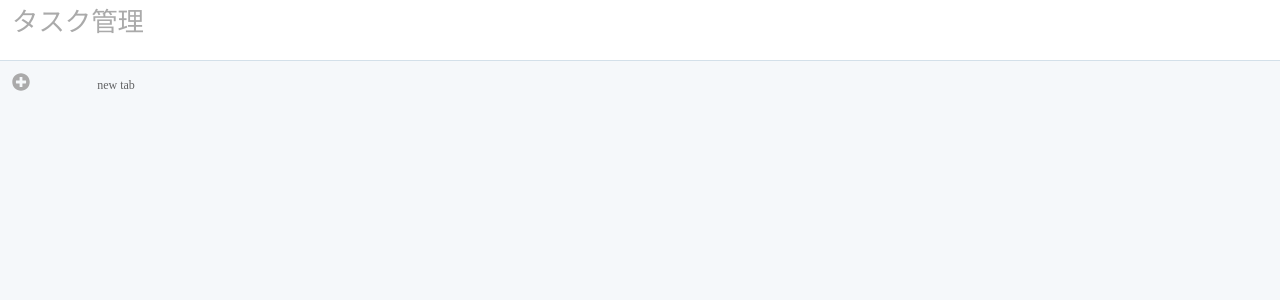
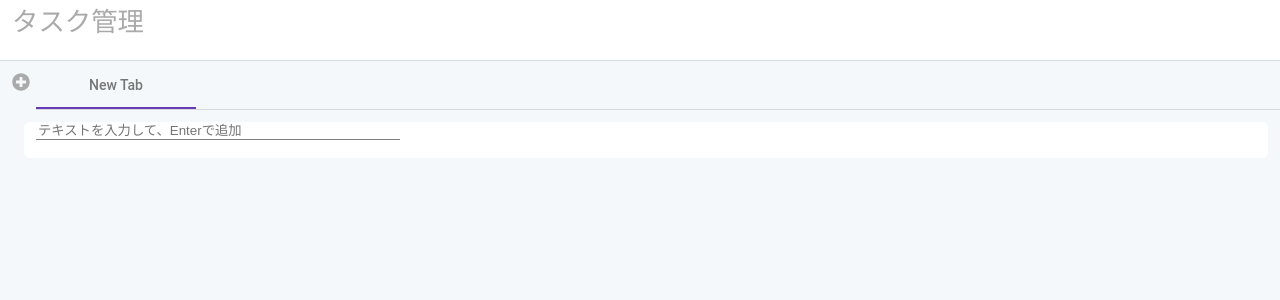
Before and after one commit to FatmanBros/kyakusys, an Angular app: page / in a window 1280 px wide. Both pictures are taken after a click on the icon 21 px from the left and 82 px from the top of the page. Shown: the top 300 px of the page. Built offline with nearby package versions, Linux system fonts and the light colour scheme.

Commit message:
fix: 行毎の処理を修正

```diff
--- a/src/app/app-routing.module.ts
+++ b/src/app/app-routing.module.ts
@@ -1,8 +1,11 @@
 import { NgModule } from '@angular/core';
 import { Routes, RouterModule } from '@angular/router';
+import { TaskComponent } from './components/task/task.component';
 
 
-const routes: Routes = [];
+const routes: Routes = [
+  { path: "", component: TaskComponent }
+];
 
 @NgModule({
   imports: [RouterModule.forRoot(routes)],
--- a/src/app/components/task/board/board.component.html
+++ b/src/app/components/task/board/board.component.html
@@ -1,9 +1,7 @@
 <!-- タブ -->
 <ky-icon [icon]="icons.plus_circle" class="add-icon" (onClick)="addTab()"></ky-icon>
-<mat-tab-group class="inline-block">
-  <ng-container *ngFor="let tab of tabs">
-    <mat-tab [label]="tab.title">
-      <app-task-content [content]="tab"></app-task-content>
-    </mat-tab>
-  </ng-container>
+<mat-tab-group #matTab class="inline-block">
+  <mat-tab *ngFor="let tab of tabs" [label]="tab.title">
+    <app-task-content [tab]="tab"></app-task-content>
+  </mat-tab>
 </mat-tab-group>
--- a/src/app/components/task/board/board.component.ts
+++ b/src/app/components/task/board/board.component.ts
@@ -1,8 +1,8 @@
-import { Component, OnInit } from '@angular/core';
+import { Component, OnInit, ViewChild, ChangeDetectorRef } from '@angular/core';
 import { IconConstants } from 'src/app/constants/icon.constants';
 import { TaskTabParams } from 'src/app/params/task.params';
-import { TaskType } from 'src/app/enum/task-type.enum';
 import { TaskConstants } from 'src/app/constants/task.constants';
+import { MatTabGroup } from '@angular/material/tabs';
 
 @Component({
   selector: 'app-task-board',
@@ -13,9 +13,12 @@ export class TaskBoardComponent implements OnInit {
 
   public icons: typeof IconConstants = IconConstants;
 
+  @ViewChild('matTab')
+  public matTab: MatTabGroup;
+
   public tabs: TaskTabParams[] = [];
 
-  constructor() { }
+  constructor(private detecotr: ChangeDetectorRef) { }
 
   ngOnInit(): void {
   }
@@ -23,9 +26,10 @@ export class TaskBoardComponent implements OnInit {
   public addTab() {
     // タブ追加
     let newTab: TaskTabParams = new TaskTabParams();
-    newTab.title = "new tab";
-    newTab.tasks = [TaskConstants.defaultTask];
+    newTab.title = "New Tab";
+    newTab.contents = [TaskConstants.defaultTask];
 
     this.tabs.push(newTab);
+    this.detecotr.detectChanges();
   }
 }
--- a/src/app/components/task/content/content.component.html
+++ b/src/app/components/task/content/content.component.html
@@ -1,7 +1,7 @@
 <div class="contant-out-frame">
   <div class="contant-frame">
-    <ng-container *ngFor="let row of getRows()">
-      <app-task-row [task]="row" (endEditRow)="addRow()"></app-task-row>
+    <ng-container *ngFor="let task of getRows()">
+      <app-task-row [task]="task" (endEditRow)="addRow()"></app-task-row>
     </ng-container>
   </div>
 </div>
--- a/src/app/components/task/content/content.component.ts
+++ b/src/app/components/task/content/content.component.ts
@@ -1,5 +1,5 @@
 import { Component, OnInit, Input } from '@angular/core';
-import { TaskTabParams, TaskParams } from 'src/app/params/task.params';
+import { TaskTabParams, TaskContent } from 'src/app/params/task.params';
 import { TaskConstants } from 'src/app/constants/task.constants';
 
 @Component({
@@ -10,22 +10,22 @@ import { TaskConstants } from 'src/app/constants/task.constants';
 export class TaskContentComponent implements OnInit {
 
   @Input()
-  public content: TaskTabParams;
+  public tab: TaskTabParams;
 
   constructor() { }
 
   ngOnInit(): void {
   }
 
-  public getRows(): TaskParams[] {
-    if (!this.content) {
+  public getRows(): TaskContent[] {
+    if (!this.tab) {
       return [];
     }
 
-    return this.content.tasks;
+    return this.tab.contents;
   }
 
   public addRow() {
-    this.content.tasks.push(TaskConstants.defaultTask);
+    this.tab.contents.push(TaskConstants.defaultTask);
   }
 }
--- a/src/app/components/task/row/row.component.html
+++ b/src/app/components/task/row/row.component.html
@@ -1,10 +1,10 @@
 <div class="row-frame">
-  <ng-template *ngIf="edithing; else hideContent">
-    <input ([ngModel])="task.title" placeholder="テキストを入力して、Enterで追加" class="task-form" (keyup)="onKey($event)"/>
-  </ng-template>
-  <ng-template #hideContent>
-    <ky-icon [icon]="icons.edit" (onClick)="edit()"></ky-icon>
-    <p>task.title</p>
-    <ky-custom-radio [buttons]="radioButtons"></ky-custom-radio>
-  </ng-template>
+  <ng-container *ngIf="edithing">
+    <input [(ngModel)]="taskTitle" placeholder="テキストを入力して、Enterで追加" class="task-form" (keyup)="onKey($event)"/>
+  </ng-container>
+  <ng-container *ngIf="!edithing">
+    <ky-icon class="inline-block" [icon]="icons.edit" (onClick)="edithing = true"></ky-icon>
+    <p class="inline-block">{{taskTitle}}</p>
+    <ky-custom-radio  class="inline-block" [buttons]="radioButtons"></ky-custom-radio>
+  </ng-container>
 </div>
--- a/src/app/components/task/row/row.component.scss
+++ b/src/app/components/task/row/row.component.scss
@@ -0,0 +1,19 @@
+.row-frame {
+  margin-left: 1rem;
+  height: 3rem;
+
+  background-color: white;
+  border-radius: 0.5rem;
+}
+
+$width: 30rem;
+.task-form {
+  background-color: rgba(0, 0, 0, 0);
+  margin-left: 1rem;
+
+  width: $width;
+  max-width: $width;
+
+  border: none;
+  border-bottom: gray solid 1px;
+}
--- a/src/app/components/task/row/row.component.ts
+++ b/src/app/components/task/row/row.component.ts
@@ -1,5 +1,5 @@
 import { Component, OnInit, Input, AfterViewInit, Output, EventEmitter } from '@angular/core';
-import { TaskParams } from 'src/app/params/task.params';
+import { TaskContent } from 'src/app/params/task.params';
 import { IconConstants } from 'src/app/constants/icon.constants';
 
 @Component({
@@ -11,11 +11,19 @@ export class TaskRowComponent implements OnInit, AfterViewInit {
 
   public icons: typeof IconConstants = IconConstants;
 
-  @Input()
   public edithing: boolean = true;
 
   @Input()
-  public task: TaskParams;
+  public task: TaskContent;
+
+  private _taskTitle: string;
+  public set taskTitle(val) {
+    this._taskTitle = val;
+    this.task.title = val;
+  }
+  public get taskTitle() {
+    return this._taskTitle;
+  }
 
   public radioButtons = [
     { label: "未着手", color: "#81ecec" },
@@ -38,19 +46,21 @@ export class TaskRowComponent implements OnInit, AfterViewInit {
       return;
     }
 
-    this.edithing = true;
-  }
-
-  public edit() {
-
+    this.edithing = false;
   }
 
   @Output()
   public endEditRow: EventEmitter<null> = new EventEmitter<null>();
 
   public onKey(event) {
-    if (event) {
+    if (event.key === 'Enter' && event.code === 'Enter') {
+      if (!event.currentTarget.value) {
+        return;
+      }
+
       this.endEditRow.emit();
+
+      this.edithing = false;
     }
   }
 }
--- a/src/app/custom-component/custom-radio/custom-radio.component.html
+++ b/src/app/custom-component/custom-radio/custom-radio.component.html
@@ -1,3 +1,3 @@
 <ng-container *ngFor="let button of buttons">
-  <button class="radio-button" [ngStyle]="{'color': button.color}">{{button.label}}</button>
+  <button  class="radio-button inline-block" [ngStyle]="{'color': button.color}">{{button.label}}</button>
 </ng-container>
--- a/src/app/params/task.params.ts
+++ b/src/app/params/task.params.ts
@@ -7,13 +7,13 @@ export class TaskTabParams {
 
   public themaColor?: string;
 
-  public tasks?: TaskParams[];
+  public contents?: TaskContent[];
 }
 
-export class TaskParams {
+export class TaskContent {
   public title: string;
 
   public type: TaskTypeParams;
 
-  public child?: TaskParams[];
+  public child?: TaskContent[];
 }
--- a/src/styles.scss
+++ b/src/styles.scss
@@ -1,3 +1,5 @@
+@import '~@angular/material/prebuilt-themes/deeppurple-amber.css';
+
 /* You can add global styles to this file, and also import other style files */
 html {
   font-size: 12px;
```
Also changed, not shown: src/app/app.module.ts (+4 -5 lines).
